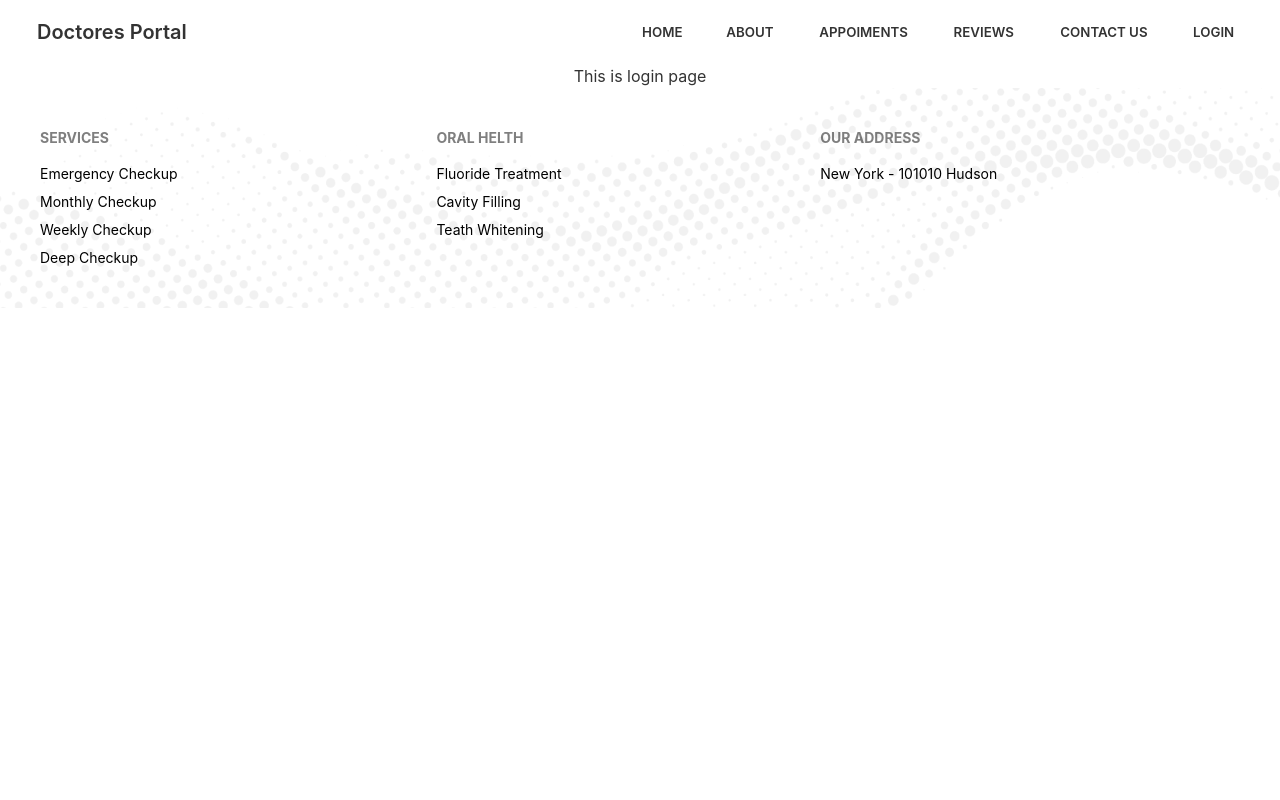
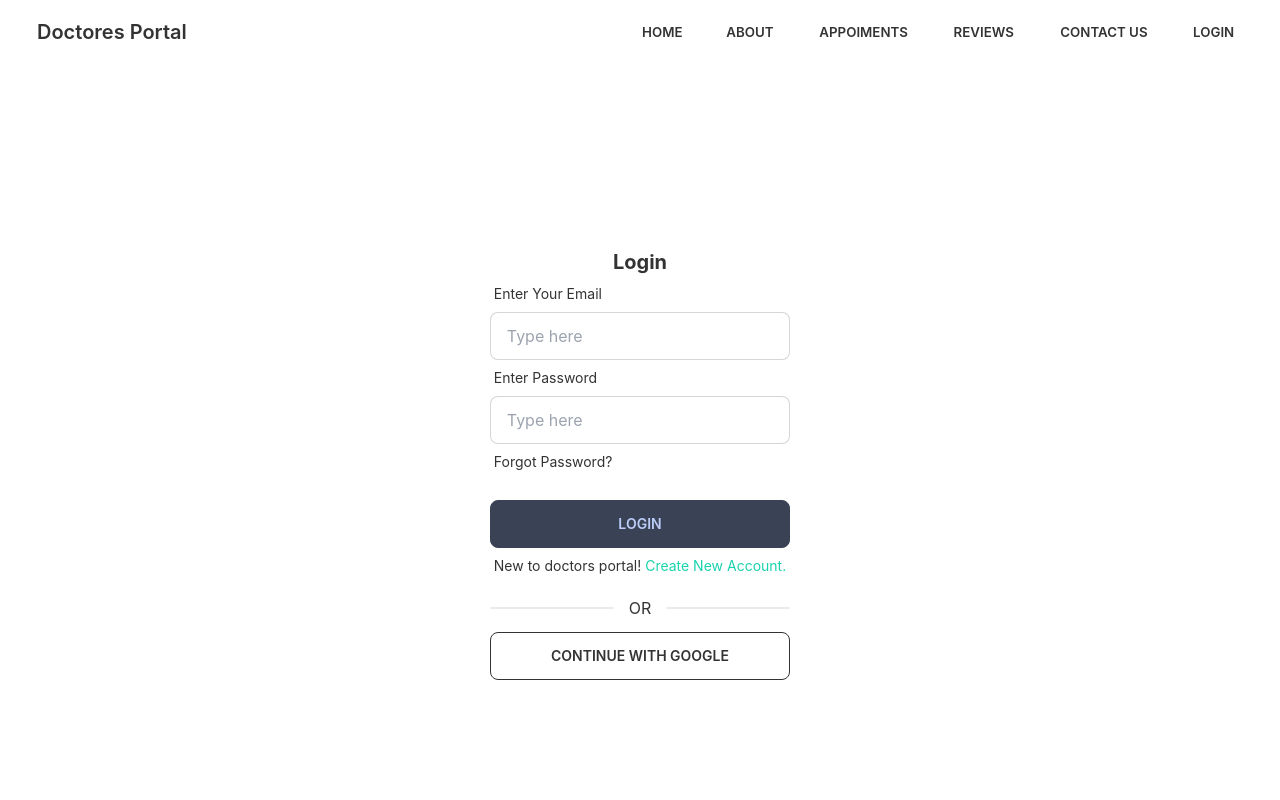
Before and after one commit to raihan-778/doctors-portal-client, a React (Create React App) app: page /login in a window 1280 px wide. Shown: the top 800 px of the page. Built offline with nearby package versions, Linux system fonts and the light colour scheme.

Commit message:
firebase auth added

```diff
--- a/package.json
+++ b/package.json
@@ -8,9 +8,11 @@
     "@testing-library/user-event": "^13.5.0",
     "daisyui": "^2.39.1",
     "date-fns": "^2.29.3",
+    "firebase": "^9.14.0",
     "react": "^18.2.0",
     "react-day-picker": "^8.3.6",
     "react-dom": "^18.2.0",
+    "react-hook-form": "^7.39.3",
     "react-icons": "^4.6.0",
     "react-router-dom": "^6.4.3",
     "react-scripts": "5.0.1",
--- /dev/null
+++ b/src/firebase/firebase.config.js
@@ -0,0 +1,18 @@
+// Import the functions you need from the SDKs you need
+import { initializeApp } from "firebase/app";
+// TODO: Add SDKs for Firebase products that you want to use
+// https://firebase.google.com/docs/web/setup#available-libraries
+
+// Your web app's Firebase configuration
+const firebaseConfig = {
+  apiKey: process.env.REACT_APP_apiKey,
+  authDomain: process.env.REACT_APP_authDomain,
+  projectId: process.env.REACT_APP_projectId,
+  storageBucket: process.env.REACT_APP_storageBucket,
+  messagingSenderId: process.env.REACT_APP_messagingSenderId,
+  appId: process.env.REACT_APP_appId,
+};
+
+// Initialize Firebase
+const app = initializeApp(firebaseConfig);
+export default app;
--- a/src/pages/Appointments/BookingModal/BookingModal.js
+++ b/src/pages/Appointments/BookingModal/BookingModal.js
@@ -8,13 +8,13 @@ const BookingModal = ({ treatment, selectedDate, setTreatment }) => {
     event.preventDefault();
     const form = event.target;
     const slot = form.slot.value;
-    const name = form.name.value;
+    const userName = form.name.value;
     const email = form.email.value;
     const phone = form.phone.value;
     const booking = {
       appointmentDate: date,
-      patient: name,
       treatment: name,
+      patient: userName,
       slot,
       email,
       phone,
--- a/src/pages/Login/Login.js
+++ b/src/pages/Login/Login.js
@@ -1,9 +1,83 @@
 import React from "react";
 
+import { useForm } from "react-hook-form";
+import { Link } from "react-router-dom";
+
 const Login = () => {
+  const {
+    register,
+    formState: { errors },
+    handleSubmit,
+  } = useForm();
+
+  const handleLogin = (e) => {
+    console.log(e);
+  };
+
   return (
-    <div>
-      <h2>This is login page</h2>
+    <div className="flex  h-[800px] justify-center  items-center">
+      <div>
+        <h2 className="text-xl  font-bold">Login</h2>
+        <form onSubmit={handleSubmit(handleLogin)}>
+          <div className="form-control w-full max-w-xs">
+            <label className="label">
+              <span className="label-text">Enter Your Email</span>
+            </label>
+            <input
+              type="email"
+              placeholder="Type here"
+              className="input input-bordered w-full max-w-xs"
+              {...register("email", { required: "Email Address is required" })}
+              aria-invalid={errors.email ? "true" : "false"}
+            />
+            {errors.email && (
+              <p className="text-red-500" role="alert">
+                {errors.email?.message}
+              </p>
+            )}
+          </div>
+          <div className="form-control w-full max-w-xs">
+            <label className="label">
+              <span className="label-text">Enter Password</span>
+            </label>
+            <input
+              type="password"
+              placeholder="Type here"
+              className="input input-bordered w-full max-w-xs"
+              aria-invalid={errors.password ? "true" : "false"}
+              {...register("password", {
+                required: "Password is required",
+                pattern: /^[A-Za-z]+$/i,
+                minLength: 6,
+              })}
+            />
+            {errors.password && (
+              <p className="text-red-500" role="alert">
+                {errors.password?.message}
+              </p>
+            )}
+          </div>
+          <label className="label">
+            <span className="label-text">Forgot Password?</span>
+          </label>
+
+          <input
+            className="btn mt-5 w-full max-w-xs btn-accent"
+            value="Login"
+            type="submit"
+          />
+          <label className="label">
+            <span className="label-text">
+              New to doctors portal!{" "}
+              <Link className="text-secondary">Create New Account.</Link>
+            </span>
+          </label>
+          <div className="divider">OR</div>
+          <button className="btn btn-outline w-full">
+            CONTINUE WITH GOOGLE
+          </button>
+        </form>
+      </div>
     </div>
   );
 };
```
Also changed, not shown: firebase.json (added), 2 other files (tests, documents, lock files or other folders).
